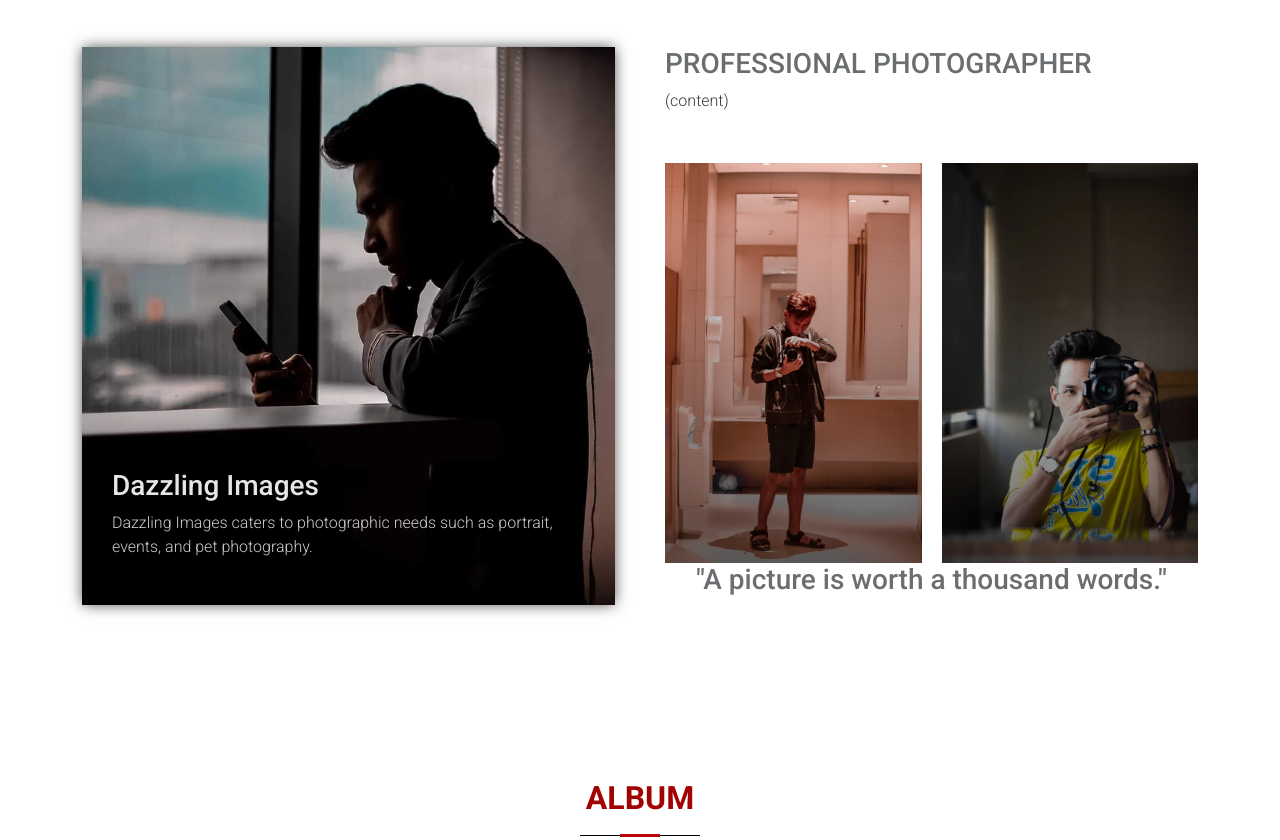
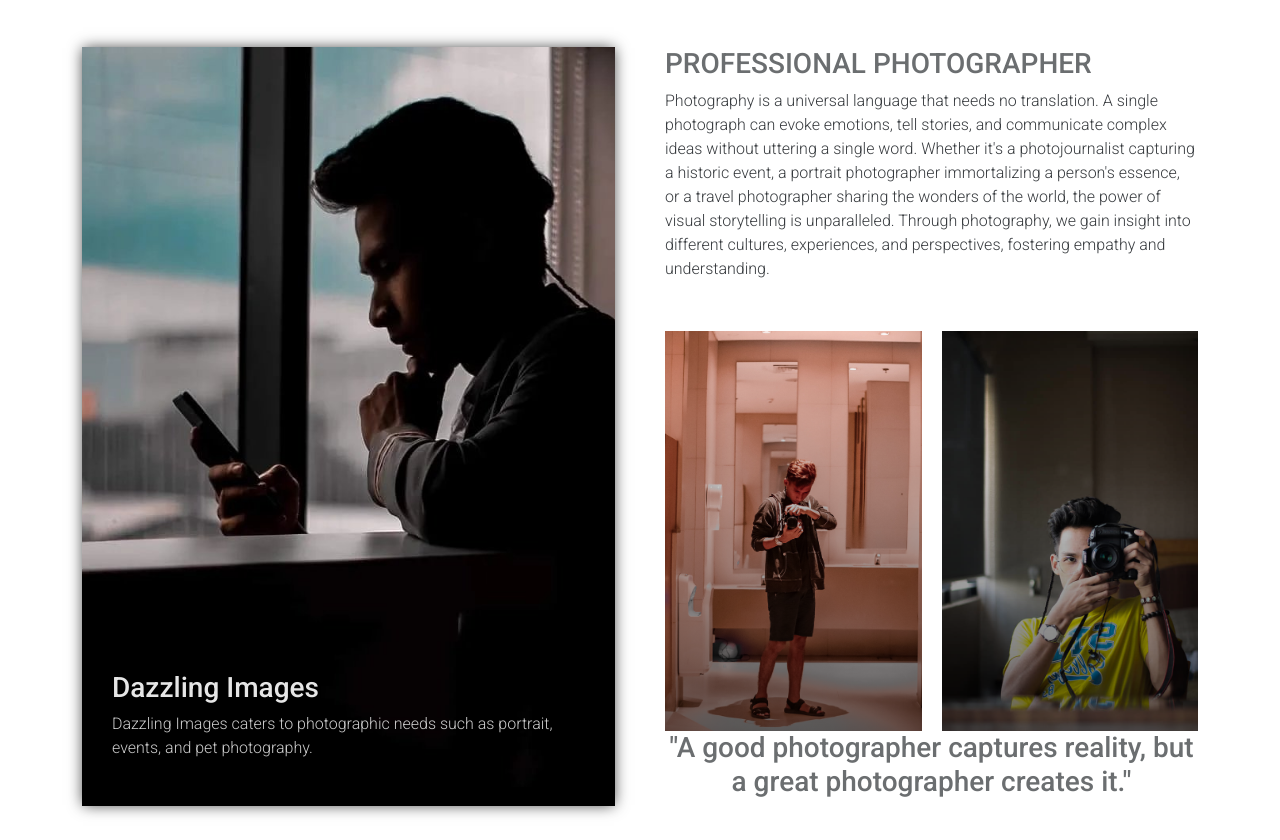
Before and after one commit to JasperGarcia27/Dazzling-Images, a plain HTML site: page index.html in a window 1280 px wide. Shown: the part 961-1801 px from the top of the page. Drawn offline with nearby package versions, Linux system fonts and the light colour scheme; a web font is replaced by a local one.

Commit message:
Update index.html

```diff
--- a/index.html
+++ b/index.html
@@ -93,7 +93,7 @@
                 <div class = "sec-one-right">
                     <div class = "work-content">
                         <h3>PROFESSIONAL PHOTOGRAPHER</h3>
-                        <p>(content)</p>
+                        <p>Photography is a universal language that needs no translation. A single photograph can evoke emotions, tell stories, and communicate complex ideas without uttering a single word. Whether it's a photojournalist capturing a historic event, a portrait photographer immortalizing a person's essence, or a travel photographer sharing the wonders of the world, the power of visual storytelling is unparalleled. Through photography, we gain insight into different cultures, experiences, and perspectives, fostering empathy and understanding.</p>
                     </div>
                     <div class = "work-imgs">
                         <div class = "work-img-1">
@@ -101,7 +101,7 @@
                         <div class = "work-img-2">
                         </div>
                     </div>
-                    <h3>"A picture is worth a thousand words."</h3>
+                    <h3>"A good photographer captures reality, but a great photographer creates it."</h3>
                 </div>
             </div>
         </section>
```
